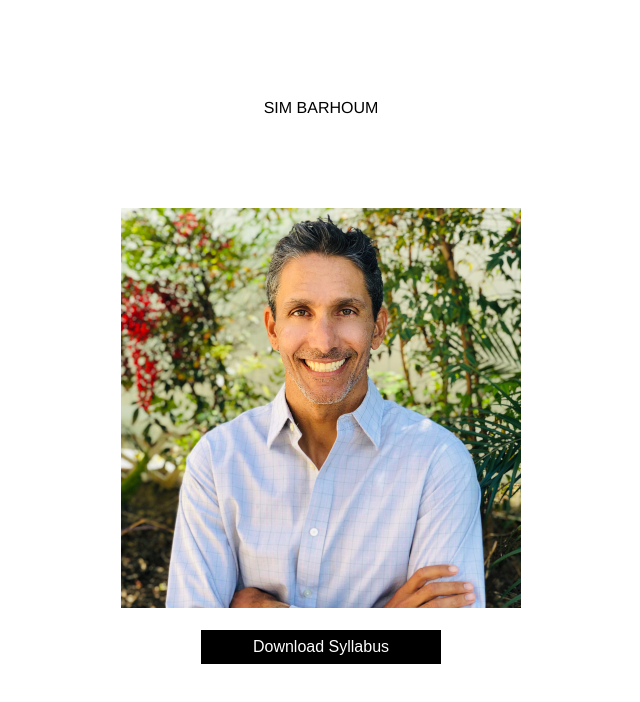
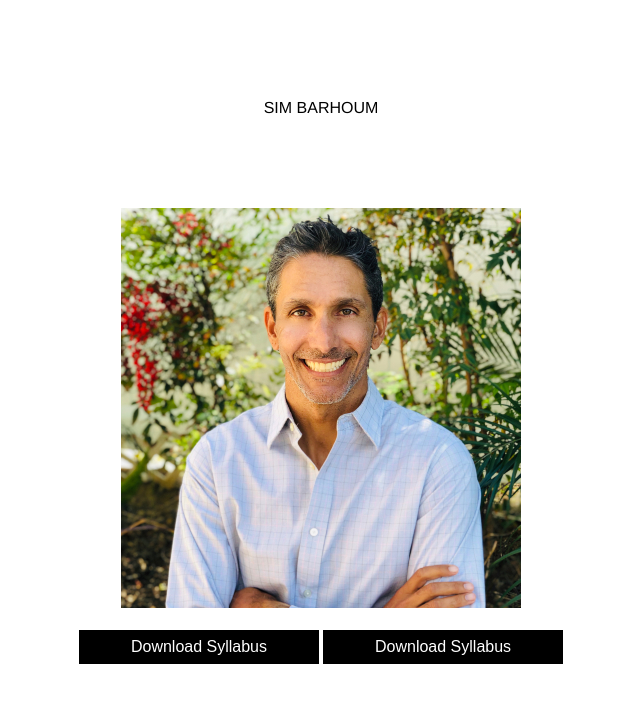
Before and after one commit to teachtogether/teachtogether.github.io, a plain HTML site: page index.html in a window 1280 px wide. Shown: the whole page, without its empty margins (319-959 px from the left). Drawn offline with Linux system fonts and the light colour scheme.

Commit message:
Update index.html

```diff
--- a/index.html
+++ b/index.html
@@ -55,6 +55,7 @@
 
     <div class="center2">
       <a href="http://google.com"><button class="button button1">Download Syllabus</button><a>
+      <a href="http://google.com"><button class="button button1">Download Syllabus</button><a>
     </div>
 
 
```
